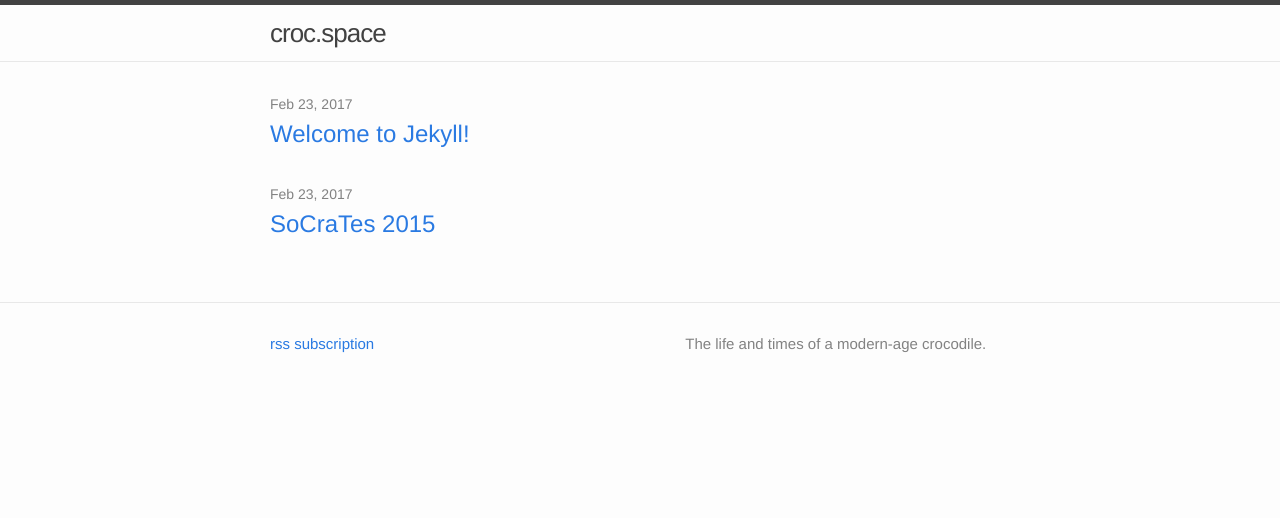
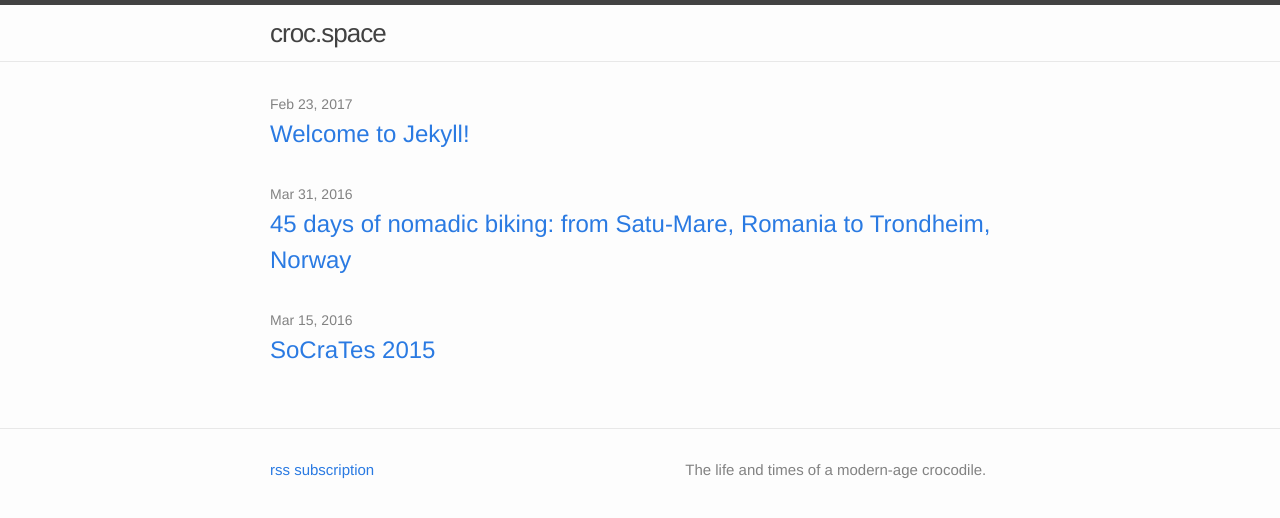
Before and after one commit to lzrmihnea/lzrmihnea.github.io, a Jekyll site: the page built from index.md, in a window 1280 px wide. Shown: the top 518 px of the page. Built offline with Jekyll 4.4.1, drawn with Linux system fonts in a browser that asks for light colours; part of the change alters nothing that is shown.

Commit message:
[posts] - Modified "SoCraTes 2015" to have actual date - Edited "45 days of nomadic biking"

```diff
--- a/_posts/2017-02-23-socrates2015.markdown
+++ b/_posts/2016-03-15-socrates2015.markdown
@@ -1,7 +1,7 @@
 ---
 layout: post
 title:  "SoCraTes 2015"
-date:   2017-02-23 08:39:21 +0200
+date:   2016-03-15 08:39:21 +0200
 categories: tech conferences
 ---
 This article first appeared in TodaySoftwareMagazine, a tech-publication from Cluj-Napoca, Romania (in [English][tsm-article-socrates-2015-en] and in [Romanian][tsm-article-socrates-2015-ro]).
--- /dev/null
+++ b/_posts/2016-03-31-45-days-of-nomadic-biking.markdown
@@ -0,0 +1,195 @@
+---
+layout: post
+title:  "45 days of nomadic biking: from Satu-Mare, Romania to Trondheim, Norway"
+date:   2016-03-31 08:00:00 +0200
+categories: biking touring travel
+---
+
+What follows is a deconstruction of a low-budget trip in which Vlad Marius Mureșan, a Romanian actor, travelled from Satu-Mare to the Lofoten islands, in Norway, by bike, living in camping grounds or with Couchsurfing hosts.
+
+Most photos featured below are taken in the Lofoten islands, in Norway.
+
+![45-days-nomadic-biking-img01-hut]
+
+# <br/> Vlad Marius Mureșan
+is an actor who works for the Northern Theatre of Satu-Mare, Romania.
+
+![45-days-nomadic-biking-img02-google-maps-route]
+
+In the summer of 2015, Vlad took off on a low-budget journey of 3500 kilometers from Satu Mare, Romania to Trondheim, Norway, by bike. He spent 45 days on the road. With no special training for long distances, he averaged 97 kilometers per day
+
+![45-days-nomadic-biking-img03-gearing-up]
+
+# Gearing up
+
+The bike used was a Cresta touring bike, a swiss bike, with a couple of necessary service checks done before the road.
+
+![45-days-nomadic-biking-img04-lofoten]
+
+Vlad grabbed a small laptop, which would help him with information and contact for camping sites, or couchsurfing hosting places.
+
+# His bike equipment consisted in:
+
+- One inner tube for the bike tire
+
+- Patches for the inner tube
+
+- Levers, to exchange the inner tube
+
+- A set of hex keys, or Allen keys
+
+- A small pump
+
+- A great saddle!
+
+- 1 light helmet
+
+- Bike gloves, which are indispensable on long roads.
+
+![45-days-nomadic-biking-img05-lofoten]
+
+# The clothing he took consisted of the following:
+
+- 3 pairs of bike pants, washed daily. When biking on long roads with biking pants, it’s better to go commando with bike pants (i.e., not wear underwear) because of the friction;
+
+- 3 pairs of underwear and a few pairs of socks;
+
+- 1 full set of thick mountain clothes;
+
+- 1 windbreaker;
+
+- 1 pair of sandals;
+
+- 1 pair of boots;
+
+![45-days-nomadic-biking-img06-lofoten-sheep]
+
+# For food
+
+- A thermos;
+
+- A small gas tank and a lighter, which were enough for the whole road. These are useful for making hot soup and tea;
+
+- Basic eating utensils;
+
+![45-days-nomadic-biking-img07-lofoten-chill]
+
+# Nomadic living
+
+The housing for his trip consisted of camping tents and couchsurfing hosts.
+
+![45-days-nomadic-biking-img08-lofoten-tent]
+
+# Camping grounds
+
+in Europe are often found in the vicinity of large cities, with many websites available for finding such housing.
+
+![45-days-nomadic-biking-img09-lofoten-tent-base]
+
+# When not available online
+
+Most cities feature a touristic information point, where one can obtain a local map of the city or region, information about what to visit and where to find a camping ground. Vlad camped in cities such as Prague, Austria, Copenhagen and some cities from Norway.
+
+![45-days-nomadic-biking-img10-lofoten-from-lake]
+
+# Couchsurfing
+
+“The important part in Couchsurfing is to have references.” Vlad said “The more positive references you have, the easier it is to find housing.”
+
+And if you’re new? You set up your profile well and explain in your requests that you’re new. Even so, the numbers will be against you. From 20 requests, for example, 10 would get answers, from which 9 were generally incompatible of refusals, and 1 would be a match. Camping is still the best and safest way to plan it.
+
+![45-days-nomadic-biking-img11-museum-lake]
+
+# You might think you need to plan quite a bit ahead
+
+You can’t always plan in detail when you will arrive at a certain location. Vlad used his laptop to request hosts via couchsurfing usually 3 or 4 days in advance. He would get an answer by the time he arrived in their cities, or he would find a camping site nearby.
+
+![45-days-nomadic-biking-img12-vlad-biking-in-city]
+
+# It’s hard to find good internet when you’re on the road
+
+Or any internet, for that matter. In many Western European countries, the number of cafes or restaurants with free wifi is scarce, but there is one that offers it many times: McDonald’s! This fast-food chain came very in handy to Vlad, when he would need to check his messages with the potential hosts.
+
+![45-days-nomadic-biking-img13-bike-at-cseska-border]
+
+# The road in all its loudness
+
+Western, Central and Northern European countries have many bike lanes, which make public roads very good for biking. When you are biking for long distances, you develop a rhythm of pedaling, of breathing, which can easily be disturbed by small obstacles that come in your way. On main, public roads, these obstacles tend to be scarcer than on smaller roads.
+
+![45-days-nomadic-biking-img14-biker-ridge]
+
+After a few hours of biking on any road, you need some fresh air from the car fumes and silence from the noise of the cars speeding by.
+
+![45-days-nomadic-biking-img15-biker-road]
+
+# On his arrival in Trodheim
+
+Vlad handed the bike over to the friend that waited for him there, who sold it. He returned home to Romania by plane.
+
+![45-days-nomadic-biking-img16-biker-road]
+
+# References
+
+#### [Vlad's facebook profile][45-days-nomadic-biking-biker-fb-link]
+
+#### [Mihai Udvar's facebook profile][45-days-nomadic-biking-photographer-fb-link]
+- the photographer responsible for most of these beautiful shots
+
+#### [The Northern Theater of Satu-Mare][45-days-nomadic-biking-northern-theatre-of-satu-mare-link]
+- where Vlad works
+
+![45-days-nomadic-biking-img17-trodheim-walker]
+
+![45-days-nomadic-biking-img18-boat-water]
+
+![45-days-nomadic-biking-img19-sunset]
+
+
+
+
+
+[45-days-nomadic-biking-biker-fb-link]: https://www.facebook.com/vladmarius.muresan
+
+[45-days-nomadic-biking-photographer-fb-link]: https://www.facebook.com/mihai.udvar
+
+[45-days-nomadic-biking-northern-theatre-of-satu-mare-link]: http://www.teatruldenord.ro/
+
+
+
+[45-days-nomadic-biking-img01-hut]: https://lh3.googleusercontent.com/hOIEEbkWxdJ0BpMf6ALM9SUpPvowdM81u6zb9Z97WdFuJynw0BzpV0k7jkfW0hhrS2qJ--nH39phFwVSGOs9rG6OEghvMgPxuf6FgpypIFQJG51D2PNyz9g9fOW_T88BbRHp3A=w1239-h827-no
+
+[45-days-nomadic-biking-img02-google-maps-route]: https://lh3.googleusercontent.com/xU0MvToQhCRXcUKc8uO8woIoDmsdQ5F7LPyWDLEXNwidKuqOYZxk2PJs8N-NZb3QDMPyyvL8kaOkReAMu18sfneQAB5NLAnnswzxS0dpWQbVJ2z_MBeCrb3tY7mq60-Yo1AmAg=w1280-h800-no
+
+[45-days-nomadic-biking-img03-gearing-up]: https://lh3.googleusercontent.com/DpFVX9jddrqAoSfN7HNifUlNbdxzq_DbvasjxFeobGCxWMrlV4nGBCZF-42RyHKAUTGnBKFZjSkg2mVguS0l-1nz2giEU5LsFy72cmxFkLX503p5V03mDuuPOgdJk8PLFt7A0A=w1103-h827-no
+
+[45-days-nomadic-biking-img04-lofoten]: https://lh3.googleusercontent.com/Jjc-CxrjUMH4TxM1fY-JQ7FqHRfMsLKOBOoWMFTM0z9CU4gMsIE0PFkedWG-mWQz9mvtGcWMwaDZ27GFOdjqd0GGZXfyN-_9ho3dcPP0SlhNC6X-Q0VIyHetA90WBbAKrZFOkw=w1240-h827-no
+
+[45-days-nomadic-biking-img05-lofoten]: https://lh3.googleusercontent.com/VsHsjNtuROxmu0j75iPGp-gprvkeYR6cawxbiL5lz-xDkPxdmgSSTYfuTAx3Aa3lF2TigEQyTJhEldkgKLUe1LMOUbEbQstLjrxmzSIMlPNTAboiHzV5i_xwvpRU0xA04jqrkQ=w1240-h827-no
+
+[45-days-nomadic-biking-img06-lofoten-sheep]: https://lh3.googleusercontent.com/DqWwkxSItHAMtY0_O5gqLY7ZgbbHMsYDP0dY0gLUXOg9DrjKSYQQ5Ck91KS-_dCKpwBq-PoyjzqfkdGhVLMJkgE2kUPs9aBol25Qjbt43geCxop1bi6ytMTpwo-JNd89r9aMVQ=w1240-h827-no
+
+[45-days-nomadic-biking-img07-lofoten-chill]: https://lh3.googleusercontent.com/UhdilMfbjqDpgR7oTSCoAmXEKE3le2QnnSUbyCnWiauTWNDvaedCwmWOqfgDQvjRVEVGnhR4tB62avhpW_FKaT2N34ltDUV63kNJMIJJX9RIidBXR1suMLwpeUa1aWhkevpDXQ=w1240-h827-no
+
+[45-days-nomadic-biking-img08-lofoten-tent]: https://lh3.googleusercontent.com/D64jnPcrveYKVthohhZzElzxJIKRM0vhhcBh0snAA3ErjBcAgww44LAKipPbIGj820xFNSRMkdVijHHEvJ0_UPs4oiUOGEiA4ZuqNs6vaHwk_3qYLuT6iSQHD9SOwZvuDriHtw=w1240-h827-no
+
+[45-days-nomadic-biking-img09-lofoten-tent-base]: https://lh3.googleusercontent.com/NBUO7BzwVO8e_mZSMO2SNJlVlmhrI8WadV1TrVj63x4P9f51ZLihZjKrTgrSYkbqQIDFFsn1Z__Z-sMTNowvjxEuq3A5LlMnhzlGxWu54lnoADl5oVMU6i_4HRoVHXCvF8ZEZQ=w1240-h827-no
+
+[45-days-nomadic-biking-img10-lofoten-from-lake]: https://lh3.googleusercontent.com/o4Ocp4LZn6a3TMwTopAWlEG63oMhaKtVZVjHreETL1L1mqQeFFiI8xNtc8-YFj4OeuMN2v14x1L9BQ7zxeD5MJBS_Wj74uGpRiiBPawLw7VsA3nXYklad72JHr6LyIm2n_FU8g=w1240-h827-no
+
+[45-days-nomadic-biking-img11-museum-lake]: https://lh3.googleusercontent.com/_RgskrS7zi_scnAtvFdHb_I8KSimfZjF_hQjzeHxSzeoKeMrJ8gcWCI5VplZntOlJoJEH35leWyhzz16kQLAYmJ5gqE_v0MPaInC0PbFSoEmQOJVMmNF9VQO96e5w-E12Pj7ag=w1103-h827-no
+
+[45-days-nomadic-biking-img12-vlad-biking-in-city]: https://lh3.googleusercontent.com/2fXQTRrLAnK2egcQo_dsNG-oUeSCYaKP01z-R9j15wSZfJJRrTg6gxd40OjlKrIph3kabwqY-N8DAoBjaJZ-A-7TnCTaFT76zJCUp8Hp2NihSmAGAP-jwJQnvSnZJl2QdXttuA=w1240-h828-no
+
+[45-days-nomadic-biking-img13-bike-at-cseska-border]: https://lh3.googleusercontent.com/64KIO9-af6IZ1x6FcjWQ-wtbpasjOcvTZ3d2RVU3nltwsIMMRnJqEY_P_NMvpSfW5bbOZvMC9en5SW352w9byJ2W2a0wMAnwOZoyLeHLKtZBfDigQp0TtSyhvDDOt3wB3PY0Pw=w621-h827-no
+
+[45-days-nomadic-biking-img14-biker-ridge]: https://lh3.googleusercontent.com/mxqe9D6Wzts51MwKDD5iXb_TKjynsjSH6RlXPUHr_zu1ZBzxMIo6YbI3ssu5aqRT5C9zDK2q4giQ9Rity035nrFLJ7gUDZGi2KX7H2sGXz4YIyPWlWhzbsnwgeNuowtvpyKvpQ=w552-h827-no
+
+[45-days-nomadic-biking-img15-biker-road]: https://lh3.googleusercontent.com/hdpEa6w4hipLXvygKXmNBEJyzZQfYyx-9iB0fRvIINr4xaFbO91qZcLHpyUOw0hwzimbNlJxu4LDbCeTaUSyTiQuJLkn2Z0_s0VXSI3Yv3V0IBRsnbw3fMeJdPJ_Idr7DcvvMw=w1239-h827-no
+
+[45-days-nomadic-biking-img16-biker-road]: https://lh3.googleusercontent.com/nlFkwghZMyOfsdDVvDgQ8c3BoUH37NKTaj6XdgNGHTuu50NdQH7LnoKhCGnObVFk1AfePzYg97_u8M--IVK0kVpdp74QLTMjDBTlfblVmkZKqc1mhU2_IMewrRt-NfFIhD0jQQ=w1240-h828-no
+
+[45-days-nomadic-biking-img17-trodheim-walker]: https://lh3.googleusercontent.com/3JBnyEbwnE0sj-Hp0K-5YFOSMmDqnV7MhnCofSW8Ket-FagdbEa5AKFf1JxycAXX31sqcHkT-w5ycAuK5zjNrXysu43usfmnxR_2CxoROsXR7VDO_MjuH25XPJQt9Ql-cc4b1g=w1240-h827-no
+
+[45-days-nomadic-biking-img18-boat-water]: https://lh3.googleusercontent.com/kEK9SCdqHuii2M45GwqUxjsutUpoeICyN2tVemZiD2tpw-Jkc_p5JOuPAUQjXXqzvgHodSJzWpVsBnGHFrorzSb0UvlWTv1Y2wLIpM_E9rMIl__OY8qR84mP4V7B_XnmqyEPYQ=w1240-h828-no
+
+[45-days-nomadic-biking-img19-sunset]: https://lh3.googleusercontent.com/6NdJayQK1QL23aAyfCyo9LkE7WH4fl-rghjHziOM9FDH650NeP0kXkWvsMKAbQ_oQJeJ7EnL_l3eUalnSVSIQE30EBAqSqavLPzVYtdHvE-MqYGZI0MnC6fA13_QLxIvTkqJ4A=w1103-h827-no
```
